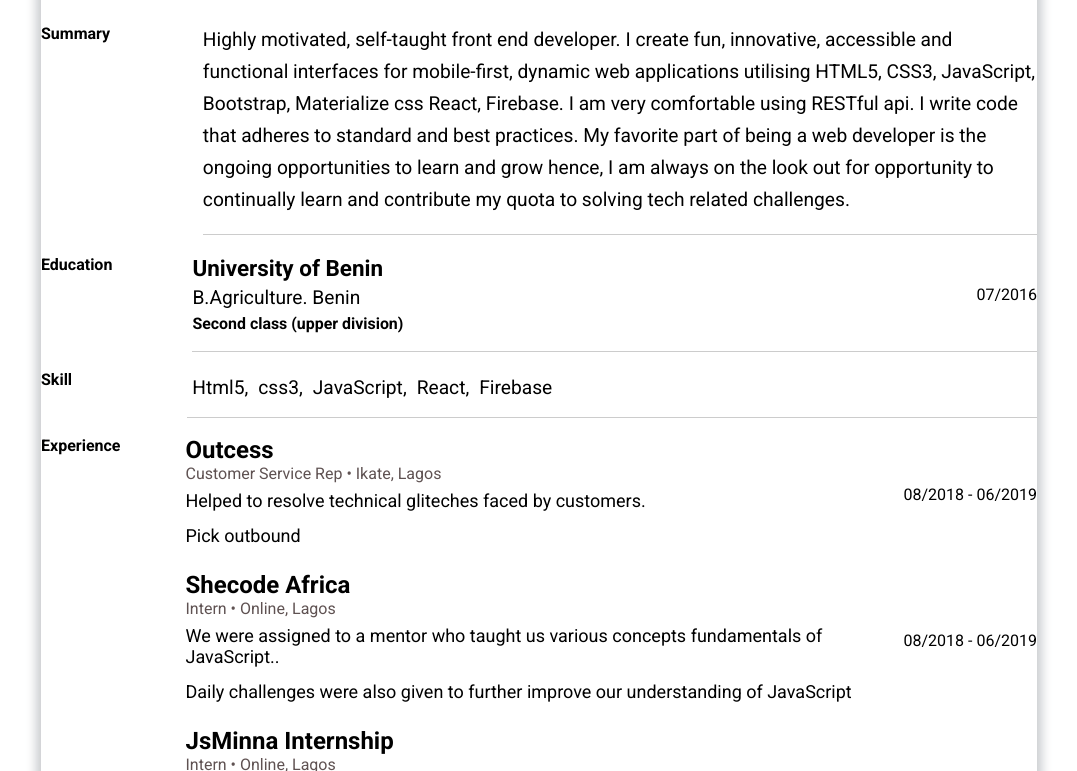
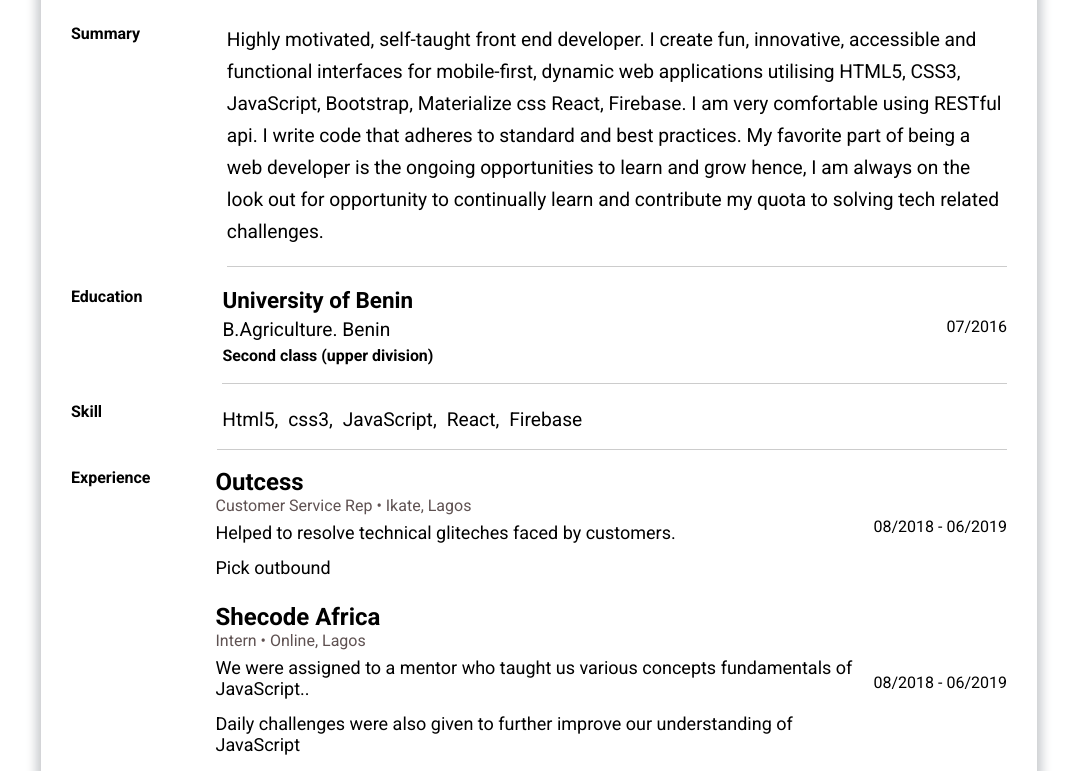
Before and after one commit to eligifty-coder/zuri-my-cv-task, a plain HTML site: page index.html in a window 1280 px wide. Shown: the part 160-931 px from the top of the page, without its empty margins (101-1178 px from the left). Drawn offline with Linux system fonts and the light colour scheme.

Commit message:
Update main.css

```diff
--- a/main.css
+++ b/main.css
@@ -8,7 +8,7 @@
    width: 90%;
    max-width: 996px;
    margin: 0 auto;
-   padding: 30px 0;
+   padding: 30px;
    font-family: 'Roboto',
    sans-serif;
    box-shadow: 5px 5px 10px #cbced1,
```
